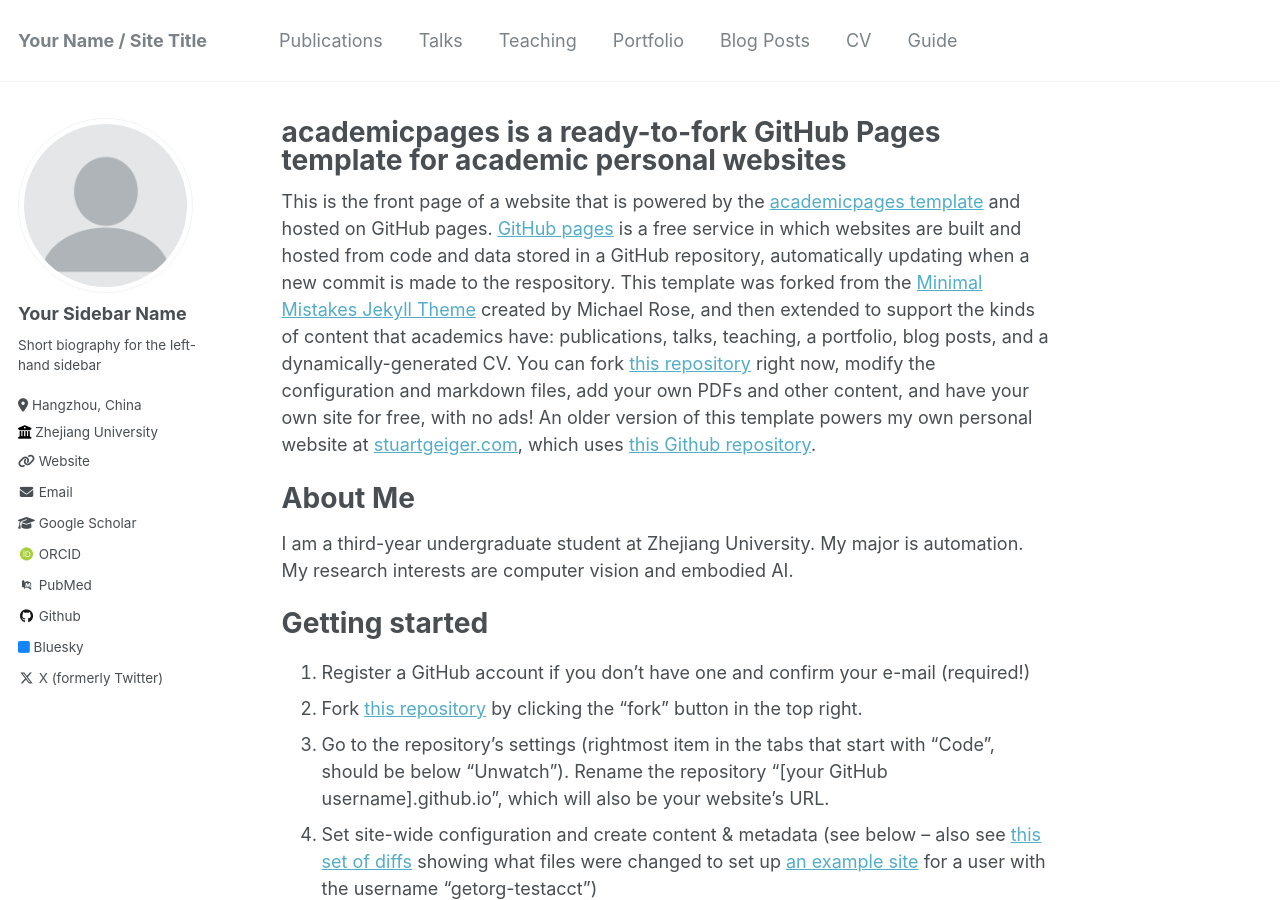
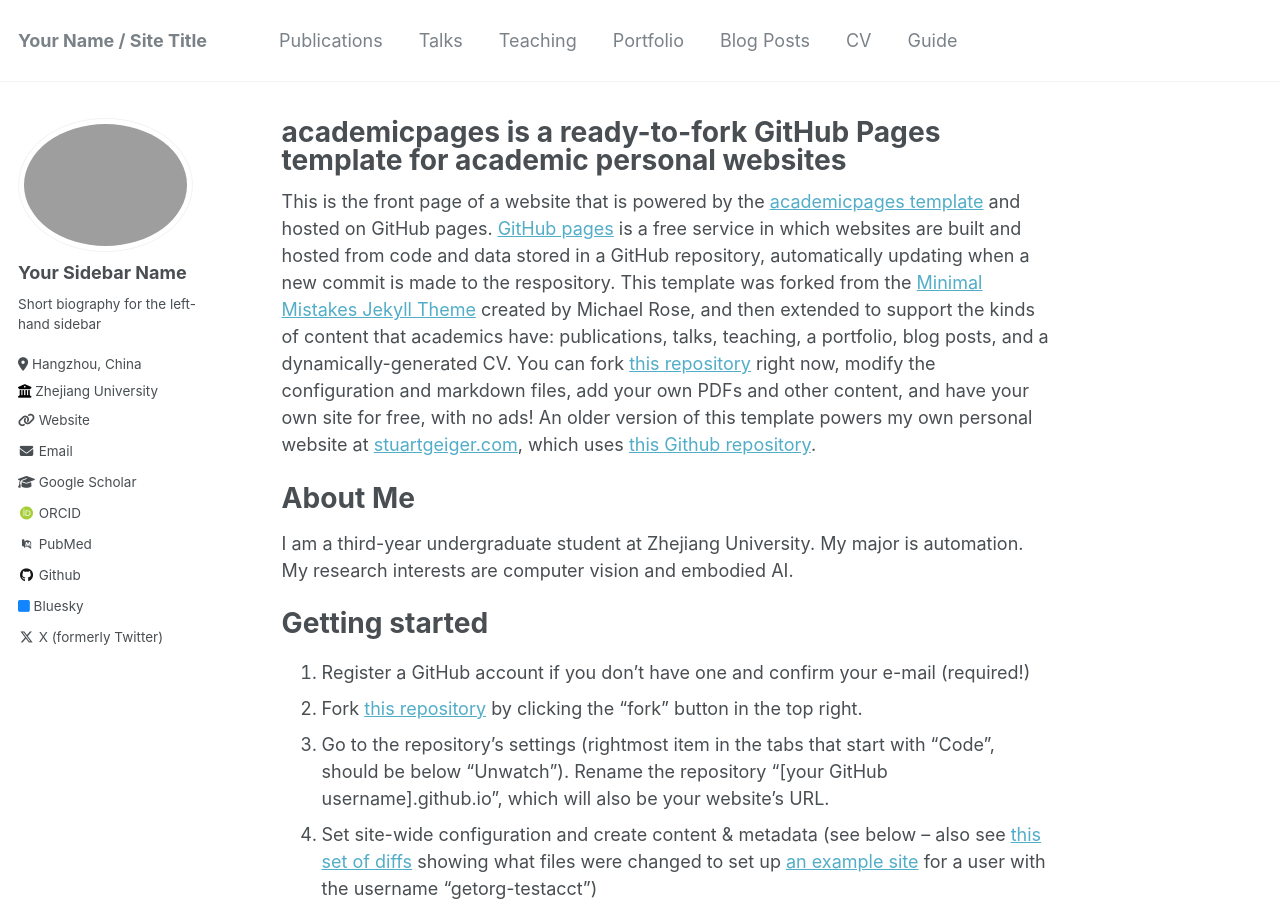
Before and after one commit to alkane2002/wantingyao.github.io, a Jekyll site: the page built from _pages/about.md, in a window 1280 px wide and 900 px high. Built offline with Jekyll 4.4.1, drawn with Linux system fonts in a browser that asks for light colours; some web fonts are replaced.

Commit message:
Update _config.yml

```diff
--- a/_config.yml
+++ b/_config.yml
@@ -21,7 +21,7 @@ repository               : "academicpages/academicpages.github.io"
 #               Additional customization can be done by editing /_includes/author-profile.html
 author:
   # Biographic information
-  avatar           : "profile.png"
+  avatar           : "ywt.png"
   name             : "Your Sidebar Name"
   pronouns         : # example: "she/her"
   bio              : "Short biography for the left-hand sidebar"
```
